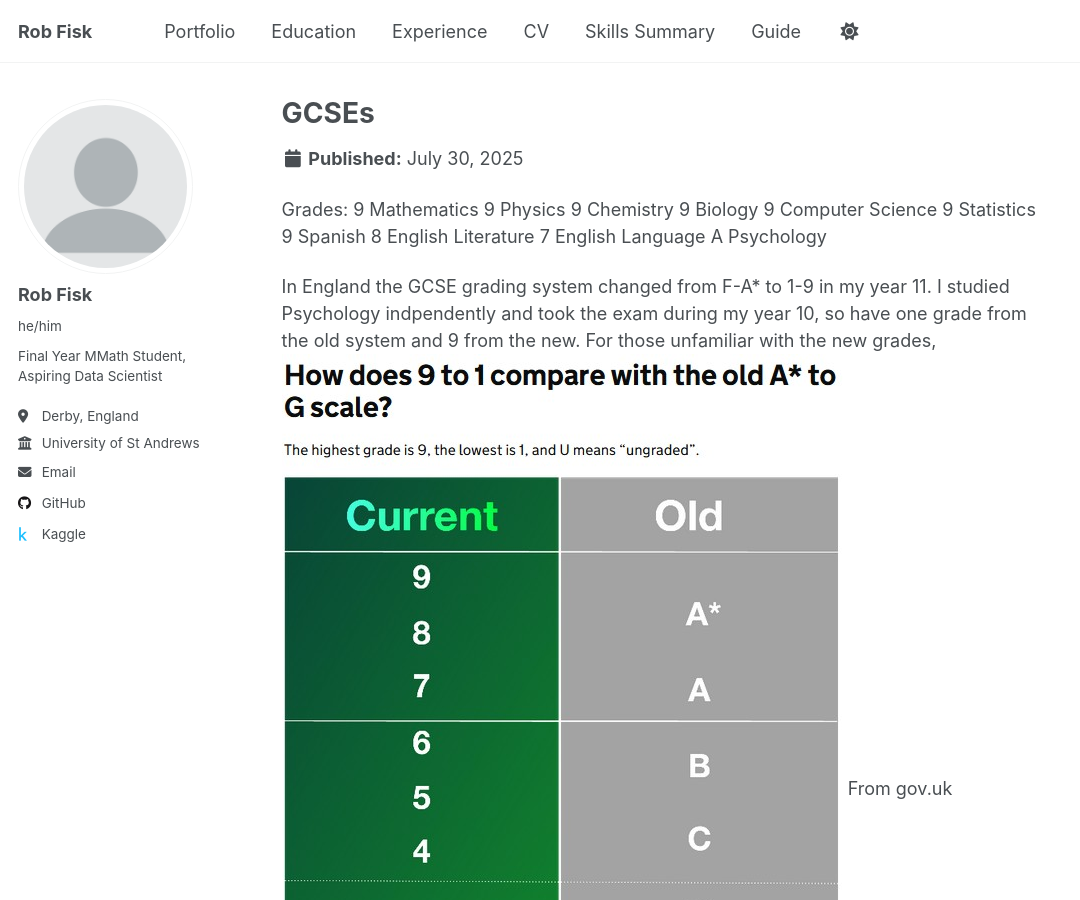
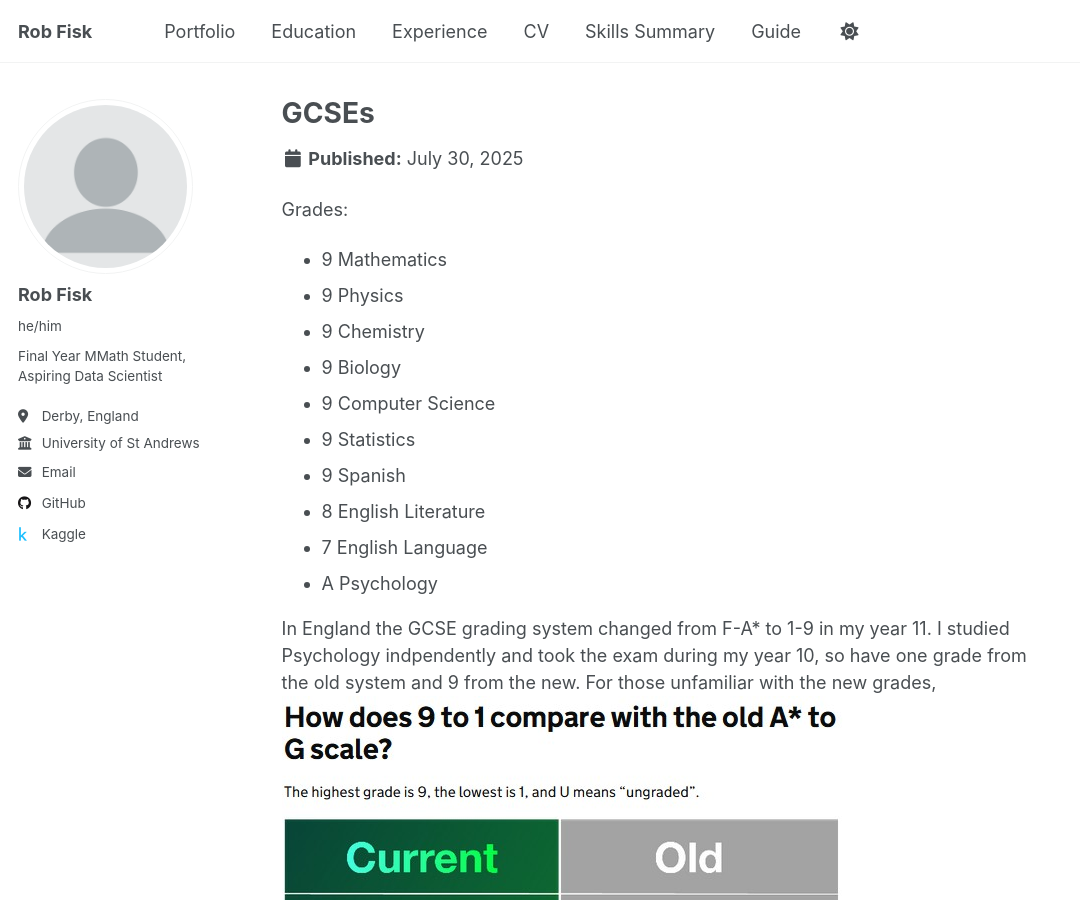
Before and after one commit to RobFisk/robfisk.github.io, a Jekyll site: the page built from _degree/gcses.md, in a window 1280 px wide and 900 px high. Shown: the whole window, without its empty margins (0-1080 px from the left). Built offline with Jekyll 4.4.1, drawn with Linux system fonts in a browser that asks for light colours; a script that is not in the unit is left out.

Commit message:
Update gcses.md

```diff
--- a/_degree/gcses.md
+++ b/_degree/gcses.md
@@ -6,17 +6,17 @@ collection: degree
 ---
 
 Grades:
-9 Mathematics
-9 Physics
-9 Chemistry
-9 Biology
-9 Computer Science
-9 Statistics
-9 Spanish
-8 English Literature
-7 English Language
-A Psychology
+ - 9 Mathematics
+ - 9 Physics
+ - 9 Chemistry
+ - 9 Biology
+ - 9 Computer Science
+ - 9 Statistics
+ - 9 Spanish
+ - 8 English Literature
+ - 7 English Language
+ - A Psychology
 
 In England the GCSE grading system changed from F-A* to 1-9 in my year 11. I studied Psychology indpendently and took the exam during my year 10, so have one grade from the old system and 9 from the new. For those unfamiliar with the new grades,
-<img src="/images/gcse_scale.jpg" height=500>
+<img src="/images/gcse_scale.jpg" height="500">
 From gov.uk
```
